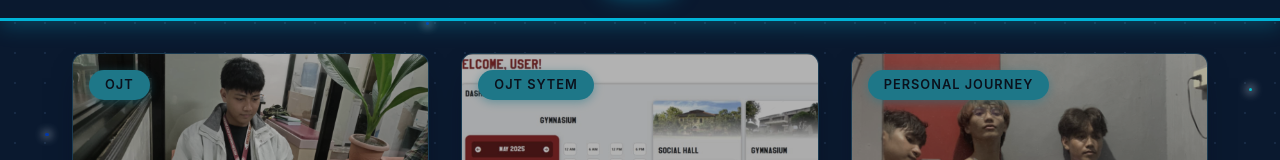
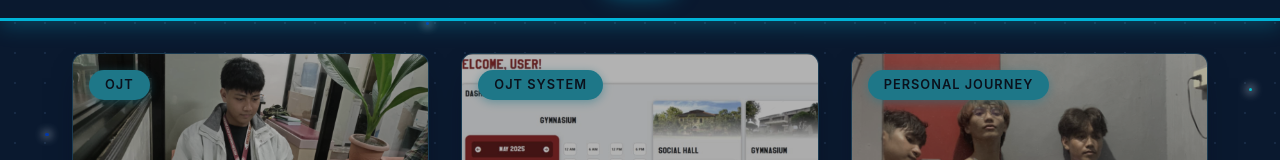
Before and after one commit to clarenxexx/earlport, a React (Vite) app: page / in a window 1280 px wide. Shown: the part 142-302 px from the top of the page. Built offline with nearby package versions, Linux system fonts and the light colour scheme.

Commit message:
Your commit message here

```diff
--- a/src/App.jsx
+++ b/src/App.jsx
@@ -27,7 +27,7 @@ const blogData = [
   ,
   {
     id: 2,
-    day: "OJT Sytem",
+    day: "OJT System",
     title: "Initial Team Alignment and Project Briefing",
     date: "March 11, 2025",
     summary: "During our OJT orientation meeting, we were introduced to our mentors, project expectations, and the overall workflow. This session laid the foundation for effective teamwork and clarified our roles in the upcoming smart parking system project.",
```
